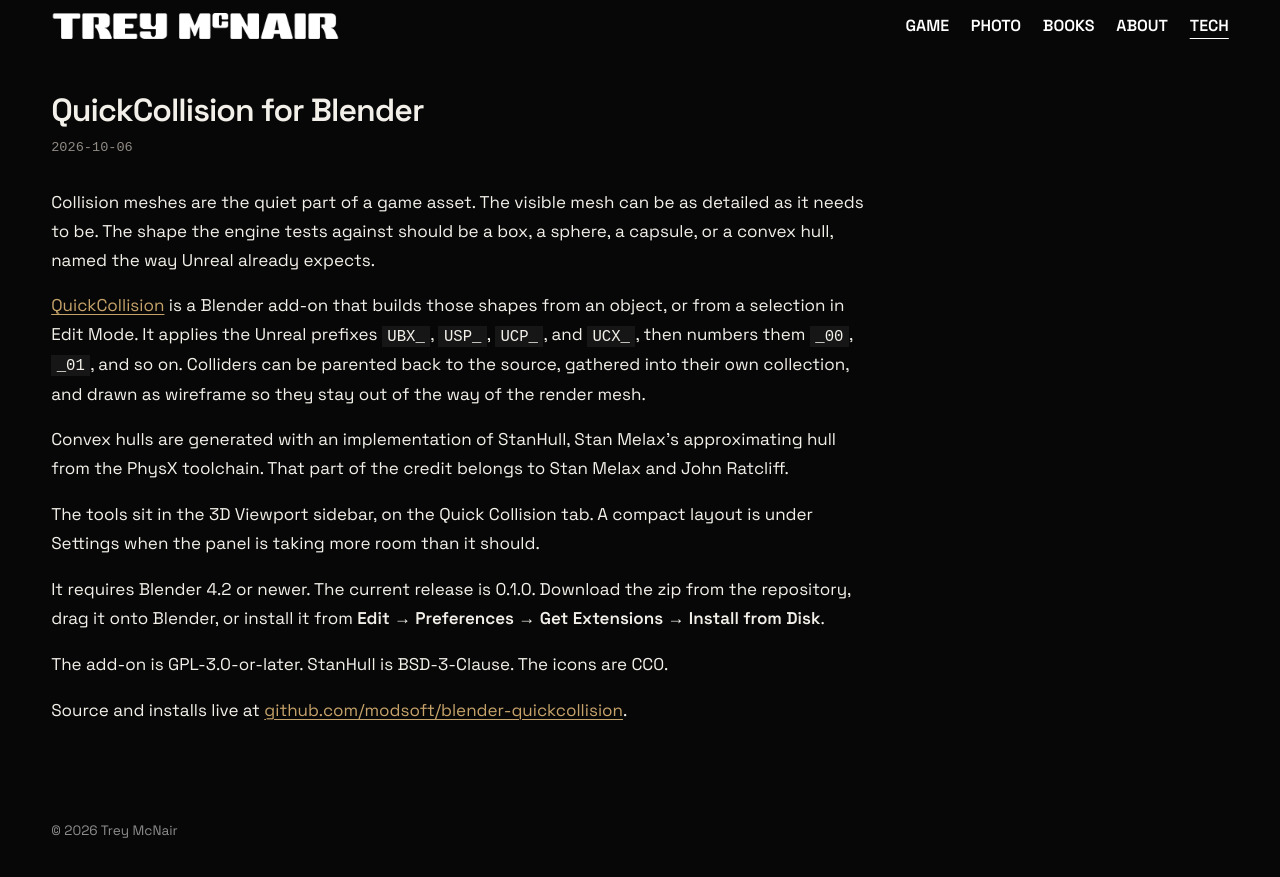
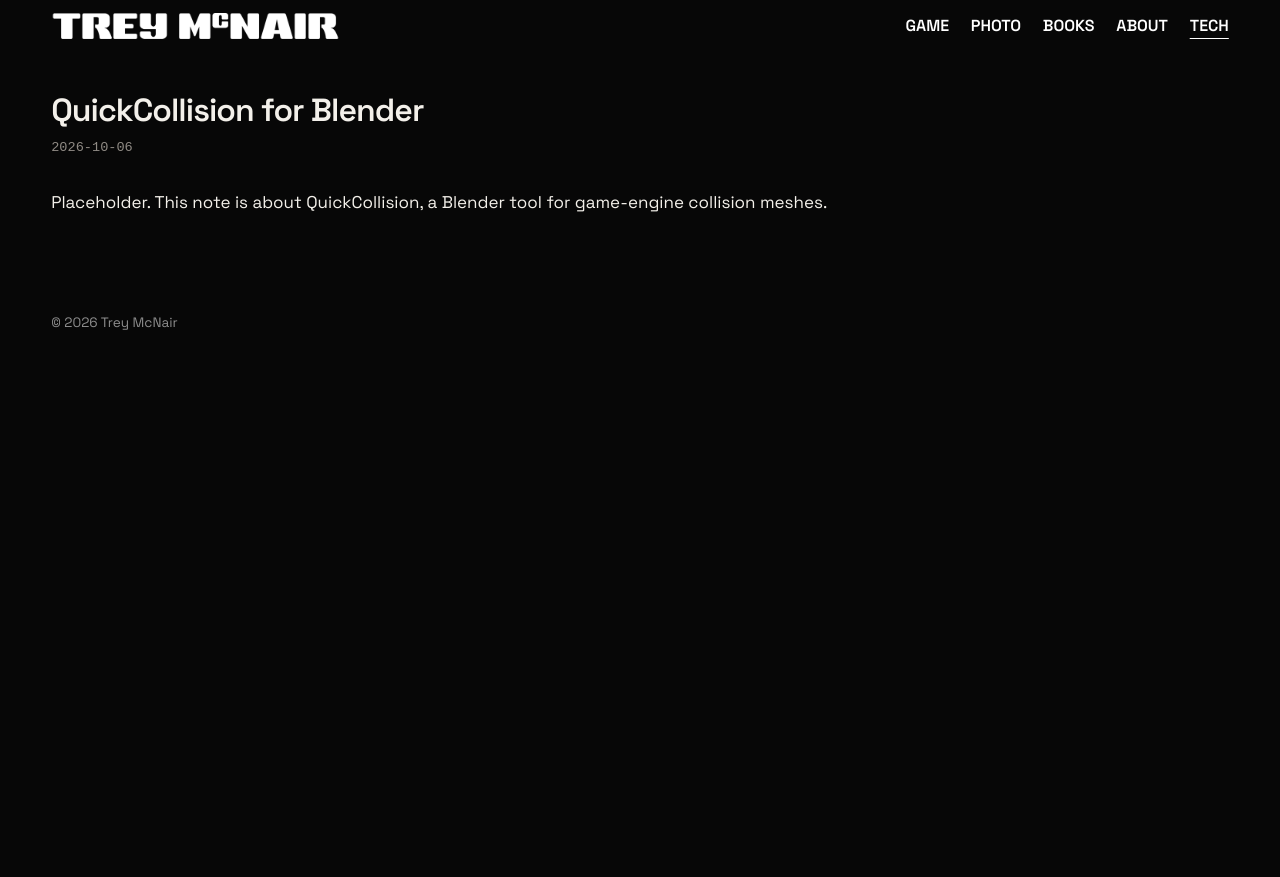
Before and after one commit to modsoft/modsoft.tools, a Jekyll site: the page built from _posts/2026-10-06-quickcollision-for-blender.md, in a window 1280 px wide. Shown: the top 877 px of the page. Built offline with Jekyll 4.4.1, drawn with Linux system fonts in a browser that asks for light colours; some web fonts are replaced.

Commit message:
Open project links in a new tab and leave the first note as a placeholder.
Co-authored-by: Cursor <cursoragent@cursor.com>

```diff
--- a/_posts/2026-10-06-quickcollision-for-blender.md
+++ b/_posts/2026-10-06-quickcollision-for-blender.md
@@ -3,16 +3,4 @@ layout: post
 title: QuickCollision for Blender
 ---
 
-Collision meshes are the quiet part of a game asset. The visible mesh can be as detailed as it needs to be. The shape the engine tests against should be a box, a sphere, a capsule, or a convex hull, named the way Unreal already expects.
-
-[QuickCollision](https://github.com/modsoft/blender-quickcollision) is a Blender add-on that builds those shapes from an object, or from a selection in Edit Mode. It applies the Unreal prefixes `UBX_`, `USP_`, `UCP_`, and `UCX_`, then numbers them `_00`, `_01`, and so on. Colliders can be parented back to the source, gathered into their own collection, and drawn as wireframe so they stay out of the way of the render mesh.
-
-Convex hulls are generated with an implementation of StanHull, Stan Melax’s approximating hull from the PhysX toolchain. That part of the credit belongs to Stan Melax and John Ratcliff.
-
-The tools sit in the 3D Viewport sidebar, on the Quick Collision tab. A compact layout is under Settings when the panel is taking more room than it should.
-
-It requires Blender 4.2 or newer. The current release is 0.1.0. Download the zip from the repository, drag it onto Blender, or install it from **Edit → Preferences → Get Extensions → Install from Disk**.
-
-The add-on is GPL-3.0-or-later. StanHull is BSD-3-Clause. The icons are CC0.
-
-Source and installs live at [github.com/modsoft/blender-quickcollision](https://github.com/modsoft/blender-quickcollision).
+Placeholder. This note is about QuickCollision, a Blender tool for game-engine collision meshes.
--- a/assets/style.css
+++ b/assets/style.css
@@ -140,7 +140,7 @@ a:focus-visible {
   position: relative;
   height: 1px;
   margin: 2.25rem 0 0;
-  background: rgba(198, 163, 106, 0.28);
+  background: #5c4e38;
 }
 
 .rule::before {
--- a/index.html
+++ b/index.html
@@ -3,7 +3,7 @@ layout: default
 ---
 <section class="projects" aria-label="Projects">
   {% for project in site.data.projects %}
-  <a class="project" href="{{ project.url }}">
+  <a class="project" href="{{ project.url }}" target="_blank" rel="noopener">
     <span class="project-icon">{% include icon.html name=project.icon %}</span>
     <span class="project-name">{{ project.name }}</span>
     <span class="project-note">{{ project.note }}</span>
```
